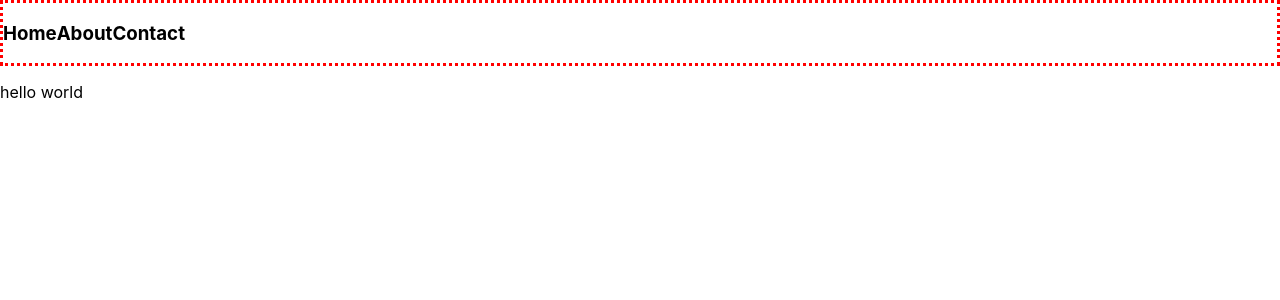
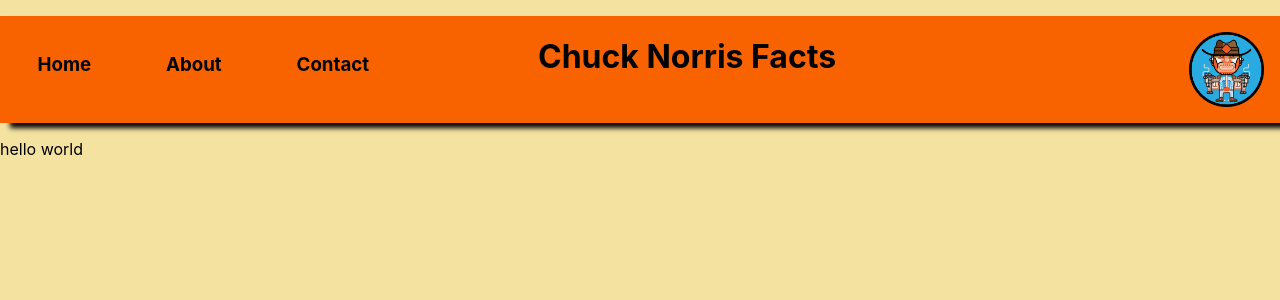
Before and after one commit to KirbyPatrick/chuck-norris-joke-genorator, a React (Create React App) app: page / in a window 1280 px wide. Shown: the top 300 px of the page. Built offline with nearby package versions, Linux system fonts and the light colour scheme.

Commit message:
added and stylized Header.js component to be the apps header menu

```diff
--- a/src/App.css
+++ b/src/App.css
@@ -1,4 +1,39 @@
 .boxy {
   border: dotted red;
+}
+
+body {
+  background-color: #f4e2a1;
+}
+
+.headerContainer {
   display: flex;
+  margin-top: 1em;
+  background: #f86300;
+  box-shadow: 10px 5px 5px;
 }
+
+.headerContainer > h3 {
+  margin: 2em;
+}
+
+.logoContainer {
+  display: flex;
+  margin: 1em;
+  justify-content: flex-end;
+  width: 100%;
+}
+
+img {
+  justify-content: flex-end;
+}
+
+.menuContainer {
+  width: 200px;
+}
+
+.titleContainer {
+  display: flex;
+  width: 200%;
+  justify-content: center;
+}
--- a/src/App.js
+++ b/src/App.js
@@ -4,7 +4,7 @@
 
 function App() {
   return (
-    <div>
+    <div className="">
       <Header />
       <p>hello world</p>
     </div>
--- a/src/components/Header.js
+++ b/src/components/Header.js
@@ -1,11 +1,18 @@
 import React from "react";
+import logo from "../logo.png";
 
 const Header = () => {
   return (
-    <div className="boxy">
+    <div className="headerContainer">
       <h3>Home</h3>
       <h3>About</h3>
       <h3>Contact</h3>
+      <div className="titleContainer">
+        <h1>Chuck Norris Facts</h1>
+      </div>
+      <div className="logoContainer">
+        <img src={logo} alt="Smiley face" height="75" width="75" />
+      </div>
     </div>
   );
 };
```
Also changed, not shown: src/logo.png (added), src/logo.svg (deleted).
